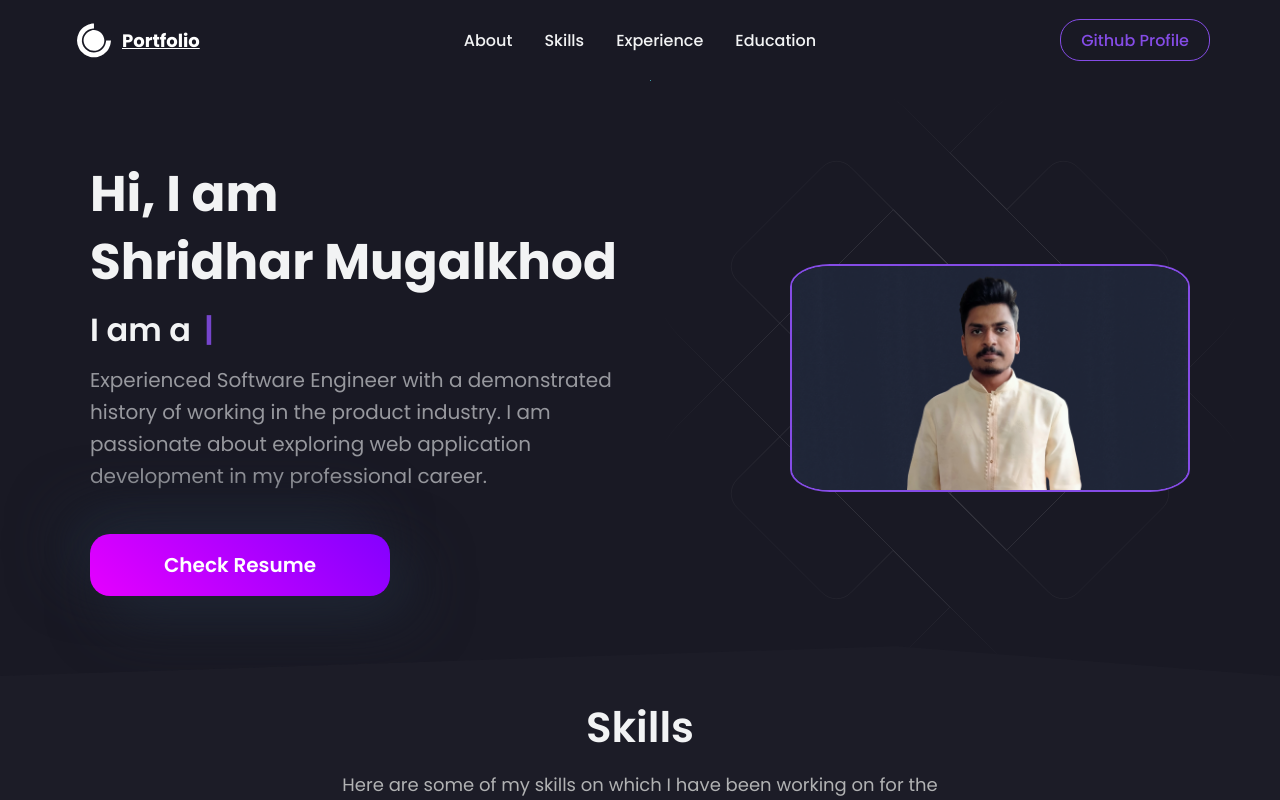
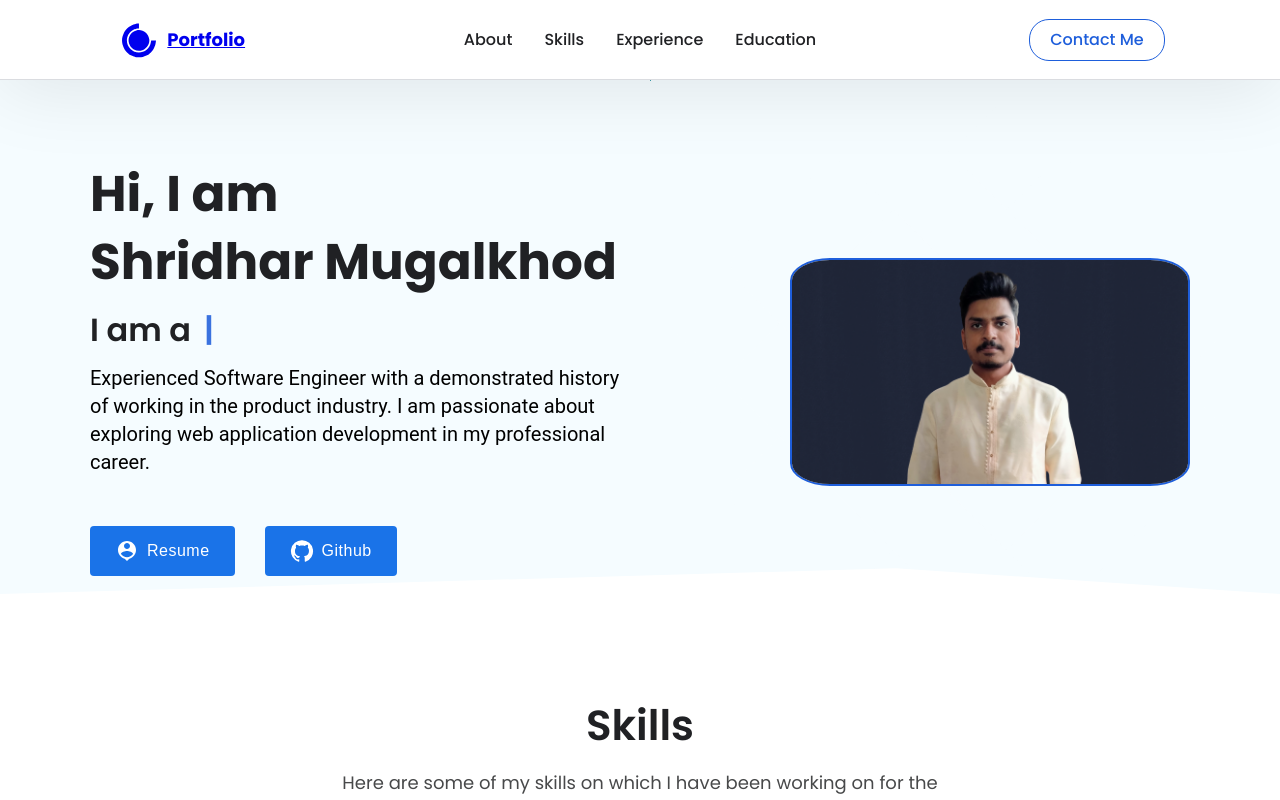
Before and after one commit to ShridharM167/My-Portfolio, a React (Create React App) app: page / in a window 1280 px wide. Shown: the top 800 px of the page. Built offline with nearby package versions, Linux system fonts and the light colour scheme.

Commit message:
About section design change.

```diff
--- a/package.json
+++ b/package.json
@@ -50,5 +50,8 @@
       "last 1 firefox version",
       "last 1 safari version"
     ]
+  },
+  "devDependencies": {
+    "@babel/plugin-proposal-private-property-in-object": "^7.21.11"
   }
 }
--- a/src/App.js
+++ b/src/App.js
@@ -27,7 +27,7 @@ const Wrapper = styled.div`
   clip-path: polygon(0 0, 100% 0, 100% 100%,30% 98%, 0 100%);
 `
 function App() {
-  const [darkMode, setDarkMode] = useState(true);
+  const [darkMode, setDarkMode] = useState(false);
   const [openModal, setOpenModal] = useState({ state: false, project: null });
   console.log(openModal)
   return (
--- a/src/components/Contact/index.js
+++ b/src/components/Contact/index.js
@@ -24,7 +24,7 @@ align-items: center;
 flex-direction: column;
 width: 100%;
 max-width: 1350px;
-padding: 0px 0px 80px 0px;
+padding: 80px 0px 80px 0px;
 gap: 12px;
 @media (max-width: 960px) {
     flex-direction: column;
@@ -130,7 +130,7 @@ const Contact = () => {
 
   const handleSubmit = (e) => {
     e.preventDefault();
-    emailjs.sendForm('service_tox7kqs', 'template_nv7k7mj', form.current, 'SybVGsYS52j2TfLbi')
+    emailjs.sendForm('service_vt9idyd', 'template_rhgxnj6', form.current, 'TY6u3dKV6kTTBCGfa')
       .then((result) => {
         setOpen(true);
         form.current.reset();
@@ -142,7 +142,7 @@ const Contact = () => {
 
 
   return (
-    <Container>
+    <Container id='contact'>
       <Wrapper>
         <Title>Contact</Title>
         <Desc>Feel free to reach out to me for any questions or opportunities!</Desc>
--- a/src/components/Education/index.js
+++ b/src/components/Education/index.js
@@ -31,7 +31,7 @@ const Wrapper = styled.div`
     flex-direction: column;
     width: 100%;
     max-width: 1350px;
-    padding: 40px 0px 0px 0px;
+    padding: 80px 0px 0px 0px;
     gap: 12px;
     @media (max-width: 960px) {
         flex-direction: column;
--- a/src/components/Experience/index.js
+++ b/src/components/Experience/index.js
@@ -31,7 +31,7 @@ const Wrapper = styled.div`
     flex-direction: column;
     width: 100%;
     max-width: 1350px;
-    padding: 80px 0;
+    padding: 80px 0px 0px 0px;
     gap: 12px;
     @media (max-width: 960px) {
         flex-direction: column;
--- a/src/components/Footer/index.js
+++ b/src/components/Footer/index.js
@@ -8,7 +8,7 @@ const FooterContainer = styled.div`
   padding: 2rem 0;
   display: flex;
   justify-content: center;
-  //background: linear-gradient(100.26deg, rgba(0, 102, 255, 0.05) 42.33%, rgba(150, 0, 225, 0.05) 127.07%);
+  background: #f8f9fa;
 `;
 
 
@@ -20,7 +20,6 @@ const FooterWrapper = styled.footer`
   gap: 14px;
   align-items: center;
   padding: 1rem;
-  color: ${({ theme }) => theme.text_primary};
 `;
 
 const Logo = styled.h1`
--- a/src/components/HeroSection/index.js
+++ b/src/components/HeroSection/index.js
@@ -1,16 +1,18 @@
 import React from "react";
 import styled from "styled-components";
 import Typewriter from "typewriter-effect";
+import GitHubIcon from '@mui/icons-material/GitHub';
+import ResumeIcon from '@mui/icons-material/PersonPin';
 import { Bio } from "../../data/constants";
 import HeroImage from "../../images/HeroImage.png";
 import HeroBgAnimation from "../HeroBgAnimation";
 
 const HeroContainer = styled.div`
-  background: ${({ theme }) => theme.card_light};
+  background-color: #f5fcff;
   display: flex;
   justify-content: center;
   position: relative;
-  padding: 80px 30px;
+  padding: 80px 0px 10px 0px;
   @media (max-width: 960px) {
     padding: 66px 16px;
   }
@@ -156,51 +158,58 @@ const Span = styled.span`
 
 const SubTitle = styled.div`
   font-size: 20px;
-  line-height: 32px;
+  font-weight: 400;
+  line-height: 28px;
+  letter-spacing: 0;
+  font-family: "Google Sans",Roboto,Arial,Helvetica,sans-serif;
   margin-bottom: 42px;
-  color: ${({ theme }) => theme.text_primary + 95};
-
   @media (max-width: 960px) {
     text-align: center;
   }
 
   @media (max-width: 640px) {
     font-size: 16px;
-    line-height: 32px;
+    line-height: 28px;
+    font-weight : 400;
   }
 `;
 
 const ResumeButton = styled.a`
-    -webkit-appearance: button;
-    -moz-appearance: button;
-    appearance: button;
-    text-decoration: none;
-    width: 95%;
-    max-width: 300px;
-    text-align: center;
-    padding: 16px 0;
-    color:${({ theme }) => theme.white};
-    border-radius: 20px;
-    cursor: pointer;
-    font-size: 20px;
-    font-weight: 600;
-    transition: all 0.2s ease-in-out !important;
-    background: hsla(271, 100%, 50%, 1);
-    background: linear-gradient(225deg, hsla(271, 100%, 50%, 1) 0%, hsla(294, 100%, 50%, 1) 100%);
-    background: -moz-linear-gradient(225deg, hsla(271, 100%, 50%, 1) 0%, hsla(294, 100%, 50%, 1) 100%);
-    background: -webkit-linear-gradient(225deg, hsla(271, 100%, 50%, 1) 0%, hsla(294, 100%, 50%, 1) 100%);
-    box-shadow:  20px 20px 60px #1F2634,
-    -20px -20px 60px #1F2634;
-    &:hover {
-        transform: scale(1.05);
-    transition: all 0.4s ease-in-out;
-    box-shadow:  20px 20px 60px #1F2634,
-    filter: brightness(1);
-    }
+background-color: #1a73e8;
+color: #fff;
+-webkit-font-smoothing: antialiased;
+text-rendering: optimizeLegibility;
+-webkit-box-align: center;
+align-items: center;
+border: 1px solid transparent;
+border-radius: 4px;
+display: inline-flex;
+-webkit-box-orient: horizontal;
+-webkit-box-direction: normal;
+flex-flow: row nowrap;
+font-family: "Google Sans",Arial,Helvetica,sans-serif;
+font-size: 16px;
+font-weight: 500;
+justify-content: space-around;
+letter-spacing: .5px;
+line-height: 24px;
+margin: 8px 30px 8px 0px;
+max-width: 380px;
+min-height: 48px;
+min-width: 96px;
+overflow: hidden;
+padding: 12px 24px 12px 24px;
+text-align: center;
+text-decoration: none;
+vertical-align: middle;
 
+&:hover {
+  box-shadow: 0 1px 2px 0 rgba(60,64,67,.3), 0 1px 3px 1px rgba(60,64,67,.15);
+  background-color: #185abc;
+}
 
     @media (max-width: 640px) {
-        padding: 12px 0;
+        // padding: 12px 0;
         font-size: 18px;
     }
 
@@ -232,8 +241,10 @@ const Hero = () => {
             </TextLoop>
             <SubTitle>{Bio.description}</SubTitle>
             <ResumeButton href={Bio.resume} target="display">
-              Check Resume
+              <ResumeIcon style={{ marginRight: '8px' }} /> Resume
             </ResumeButton>
+            <ResumeButton href={Bio.github} target="display"> <GitHubIcon style={{ marginRight: '8px' }} /> Github</ResumeButton>
+
           </HeroLeftContainer>
 
           <HeroRightContainer id="Right">
--- a/src/components/NavBar/NavbarStyledComponent.js
+++ b/src/components/NavBar/NavbarStyledComponent.js
@@ -3,7 +3,9 @@ import styled from 'styled-components';
 import '../../themes/default';
 
 export const Nav = styled.div`
-    background-color: ${({theme}) => theme.card_light};
+    padding: 15px 85.333px;
+    background: var(--white);
+    box-shadow: 0px 5.333px 80px 0 rgba(0, 0, 0, 0.1);
     height: 80px;
     display: flex;
     align-items: center;
--- a/src/components/NavBar/index.js
+++ b/src/components/NavBar/index.js
@@ -8,15 +8,18 @@ import { Bio } from '../../data/constants';
 import { animateScroll as scroll } from 'react-scroll';
 
 const Nav = styled.div`
-    background-color: ${({theme}) => theme.card_light};
-    height: 80px;
+    background: #fff;
+    border-bottom: 1px solid #dadce0;
     display: flex;
-    align-items: center;
-    justify-content: center;
-    font-size: 1rem;
+    justify-content: space-between;
     position: sticky;
     top: 0;
-    z-index: 10;
+    z-index: 999;
+    padding: 15px 85.333px;
+    box-shadow: 0px 5.333px 80px 0 rgba(0, 0, 0, 0.1);
+    height: 80px;
+    align-items: center;
+    font-size: 1rem;
     @media (max-width: 960px) {
         trastion: 0.8s all ease;
     }
@@ -78,7 +81,7 @@ const NavLink = styled.a`
 `;
 
 
-const GitHubButton = styled.a`
+const ContactMeButton = styled.a`
   border: 1.8px solid ${({ theme }) => theme.primary};
   justify-content: center;
   display: flex;
@@ -173,7 +176,7 @@ const Navbar = () => {
     <Nav>
         <NavbarContainer>
             <NavLogo to='/'>
-                <a style={{ display: "flex", alignItems: "center", color: "white", marginBottom: '20;', cursor: 'pointer' }} onClick={scrollToTop} className="logo-button" href="/" >
+                <a style={{ display: "flex", alignItems: "center", marginBottom: '20;', cursor: 'pointer' }} onClick={scrollToTop} className="logo-button" href="/" >
                     <DiCssdeck size="3rem" /> <Span>Portfolio</Span>
                 </a>
             </NavLogo>
@@ -189,7 +192,7 @@ const Navbar = () => {
                 <NavLink href='#education'>Education</NavLink>
             </NavItems>
             <ButtonContainer>
-                <GitHubButton href={Bio.github} target="_blank">Github Profile</GitHubButton>
+                <ContactMeButton href='#contact'>Contact Me</ContactMeButton>
             </ButtonContainer>
             {
           isOpen &&
@@ -209,7 +212,7 @@ const Navbar = () => {
             <MobileLink href='#education' onClick={() => {
               setIsOpen(!isOpen)
             }}>Education</MobileLink>
-            <GitHubButton style={{padding: '10px 16px',background: `${theme.primary}`, color: 'white',width: 'max-content'}} href={Bio.github} target="_blank">Github Profile</GitHubButton>
+            <ContactMeButton style={{padding: '10px 16px',background: `${theme.primary}`, color: 'white',width: 'max-content'}} href='#contact'>Contact Me</ContactMeButton>
           </MobileMenu>
         }
         </NavbarContainer>
--- a/src/components/Skills/index.js
+++ b/src/components/Skills/index.js
@@ -12,6 +12,7 @@ align-items: center;
 `
 
 const Wrapper = styled.div`
+padding: 80px 0px 0px 0px;
 position: relative;
 display: flex;
 justify-content: space-between;
--- a/src/utils/Themes.js
+++ b/src/utils/Themes.js
@@ -14,9 +14,12 @@ export const darkTheme = {
   export const lightTheme = {
     bg: "#FFFFFF",
     bgLight: "#f0f0f0",
-    primary: "#be1adb",
-    text_primary: "#111111",
+    primary: "#1E5EDB",
+    text_primary: "#202124",
     text_secondary: "#48494a",
     card: "#FFFFFF",
+    card_light: "#191924",
     button: "#5c5b5b",
+    white: "#FFFFFF",
+    black: "#000000",
   };
```
Also changed, not shown: 2 other files (tests, documents, lock files or other folders).
